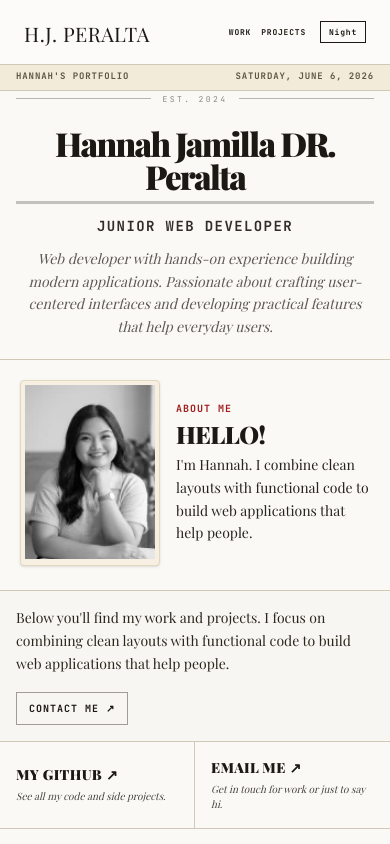
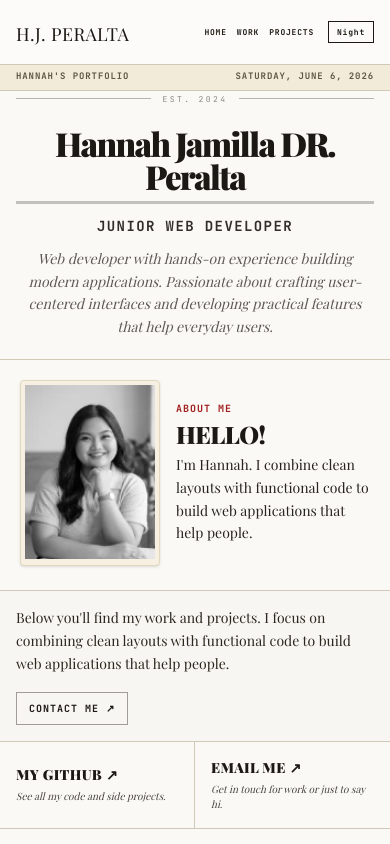
Before and after one commit to Hannahjamilla/hannahperalta-portfolio, a React (Vite) app: page / in a window 390 px wide. Shown: the top 844 px of the page. Built offline with nearby package versions, Linux system fonts and the light colour scheme; a web font is replaced by a local one.

Commit message:
Restored 'Home' link on mobile nav and fixed mobile image touch interactions

```diff
--- a/src/application.tsx
+++ b/src/application.tsx
@@ -268,11 +268,11 @@ export default function App() {
                 </div>
                 <div className="p-3 md:p-8 flex flex-col justify-center gap-6">
                   <div className="w-full flex justify-center">
-                    <img src={QUESTS[0].imgs[0]} className="max-w-full h-auto max-h-[320px] object-contain grayscale transition-transform duration-[2s] group-hover:scale-[1.03] group-hover:grayscale-0 rounded-md" />
+                    <img src={QUESTS[0].imgs[0]} className="max-w-full h-auto max-h-[320px] object-contain grayscale transition-transform duration-[2s] group-hover:scale-[1.03] group-hover:grayscale-0 group-active:grayscale-0 active:grayscale-0 rounded-md" />
                   </div>
                   {QUESTS[0].imgs[1] && (
                     <div className="w-full flex justify-center">
-                      <img src={QUESTS[0].imgs[1]} className="max-w-full h-auto max-h-[320px] object-contain grayscale transition-transform duration-[2s] group-hover:scale-[1.03] group-hover:grayscale-0 rounded-md" />
+                      <img src={QUESTS[0].imgs[1]} className="max-w-full h-auto max-h-[320px] object-contain grayscale transition-transform duration-[2s] group-hover:scale-[1.03] group-hover:grayscale-0 group-active:grayscale-0 active:grayscale-0 rounded-md" />
                     </div>
                   )}
                 </div>
@@ -287,7 +287,7 @@ export default function App() {
                 className={`flex gap-3 p-3 border-b ${border} group cursor-pointer ${t(dark, 'hover:bg-[#202020]', 'hover:bg-[#ebe5d5]')} transition-colors`}
               >
                 <div className="w-[45%] shrink-0 aspect-[4/3] overflow-hidden rounded">
-                  <img src={QUESTS[1].imgs[0]} className="w-full h-full object-cover grayscale group-hover:grayscale-0 transition-all duration-500" />
+                  <img src={QUESTS[1].imgs[0]} className="w-full h-full object-cover grayscale group-hover:grayscale-0 group-active:grayscale-0 active:grayscale-0 transition-all duration-500" />
                 </div>
                 <div className="flex-1 flex flex-col justify-between">
                   <div>
@@ -318,7 +318,7 @@ export default function App() {
                     className={`p-3 border-b border-r [&:nth-child(2n)]:border-r-0 ${border} group cursor-pointer ${t(dark, 'hover:bg-[#202020]', 'hover:bg-[#ebe5d5]')} transition-colors`}
                   >
                     <div className="aspect-[16/10] w-full overflow-hidden rounded mb-2">
-                      <img src={q.imgs[0]} className="w-full h-full object-cover grayscale group-hover:grayscale-0 transition-all duration-500" />
+                      <img src={q.imgs[0]} className="w-full h-full object-cover grayscale group-hover:grayscale-0 group-active:grayscale-0 active:grayscale-0 transition-all duration-500" />
                     </div>
                     {q.badge && (
                       <div className="mb-1.5 mt-2">
@@ -349,7 +349,7 @@ export default function App() {
                 >
                   <div>
                     <div className={`aspect-[16/10] w-full relative overflow-hidden mb-6 p-2`}>
-                      <img src={q.imgs[0]} className="w-full h-full object-contain grayscale transition-all duration-[2s] group-hover:scale-[1.03] group-hover:grayscale-0 rounded" />
+                      <img src={q.imgs[0]} className="w-full h-full object-contain grayscale transition-all duration-[2s] group-hover:scale-[1.03] group-hover:grayscale-0 group-active:grayscale-0 active:grayscale-0 rounded" />
                     </div>
                     <div className="flex flex-wrap items-center gap-x-3 gap-y-2 mb-3 text-[9px] font-mono uppercase tracking-widest font-black opacity-80">
                       {q.badge && (
@@ -387,7 +387,7 @@ export default function App() {
                 >
                   <div>
                     <div className={`aspect-[16/10] w-full relative overflow-hidden mb-6 p-1.5`}>
-                      <img src={q.imgs[0]} className="w-full h-full object-contain grayscale transition-all duration-[2s] group-hover:scale-[1.03] group-hover:grayscale-0 rounded" />
+                      <img src={q.imgs[0]} className="w-full h-full object-contain grayscale transition-all duration-[2s] group-hover:scale-[1.03] group-hover:grayscale-0 group-active:grayscale-0 active:grayscale-0 rounded" />
                     </div>
                     <div className="flex flex-wrap items-center gap-x-3 gap-y-2 mb-3 text-[9px] font-mono uppercase tracking-widest font-black opacity-80">
                       {q.badge && (
--- a/src/components/layout-helpers.tsx
+++ b/src/components/layout-helpers.tsx
@@ -4,12 +4,12 @@ import { Terminal, Database, LayoutTemplate, Globe } from 'lucide-react'
 
 export function TopNav({ dark, toggle, border }: { dark: boolean, toggle: () => void, border: string }) {
   return (
-    <nav className={`fixed top-0 left-0 right-0 z-50 flex items-center justify-between px-6 py-4 md:px-12 backdrop-blur-xl bg-white/70 dark:bg-black/70 border-b ${border}`}>
-      <div className="font-serif font-normal tracking-wide uppercase text-xl sm:text-2xl pt-1">
+    <nav className={`fixed top-0 left-0 right-0 z-50 flex items-center justify-between px-4 sm:px-6 py-4 md:px-12 backdrop-blur-xl bg-white/70 dark:bg-black/70 border-b ${border}`}>
+      <div className="font-serif font-normal tracking-wide uppercase text-lg sm:text-2xl pt-1 shrink-0">
         H.J. Peralta
       </div>
-      <div className="flex items-center gap-2.5 md:gap-6 text-[8px] sm:text-[10px] md:text-xs font-mono font-bold uppercase tracking-widest">
-        <a href="#profile" className="hover:underline underline-offset-4 decoration-2 hidden sm:block">Home</a>
+      <div className="flex items-center gap-2.5 sm:gap-4 md:gap-6 text-[8px] sm:text-[10px] md:text-xs font-mono font-bold uppercase tracking-widest pl-2">
+        <a href="#profile" className="hover:underline underline-offset-4 decoration-2">Home</a>
         <a href="#experience" className="hover:underline underline-offset-4 decoration-2">Work</a>
         <a href="#projects" className="hover:underline underline-offset-4 decoration-2">Projects</a>
         <button onClick={toggle} className="border border-current px-2 py-1 md:px-3 md:py-1.5 hover:bg-black hover:text-white dark:hover:bg-white dark:hover:text-black transition-colors shrink-0 ml-1">
```
